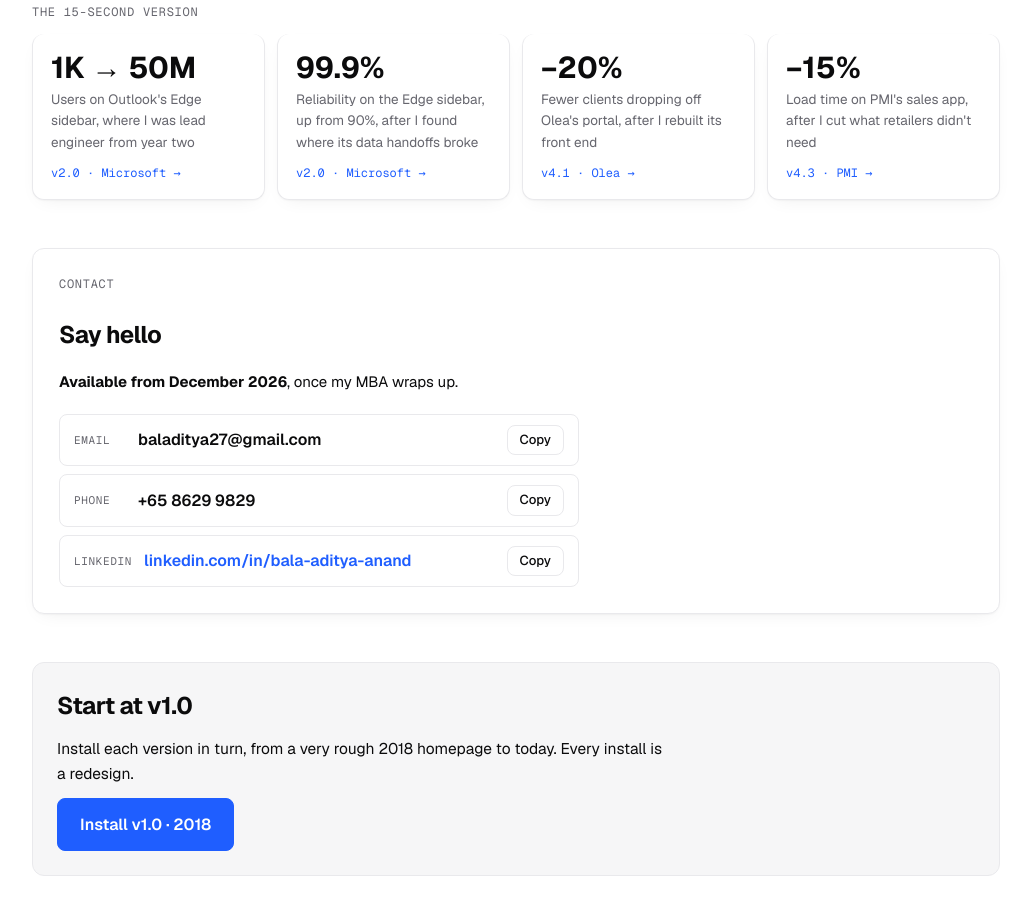
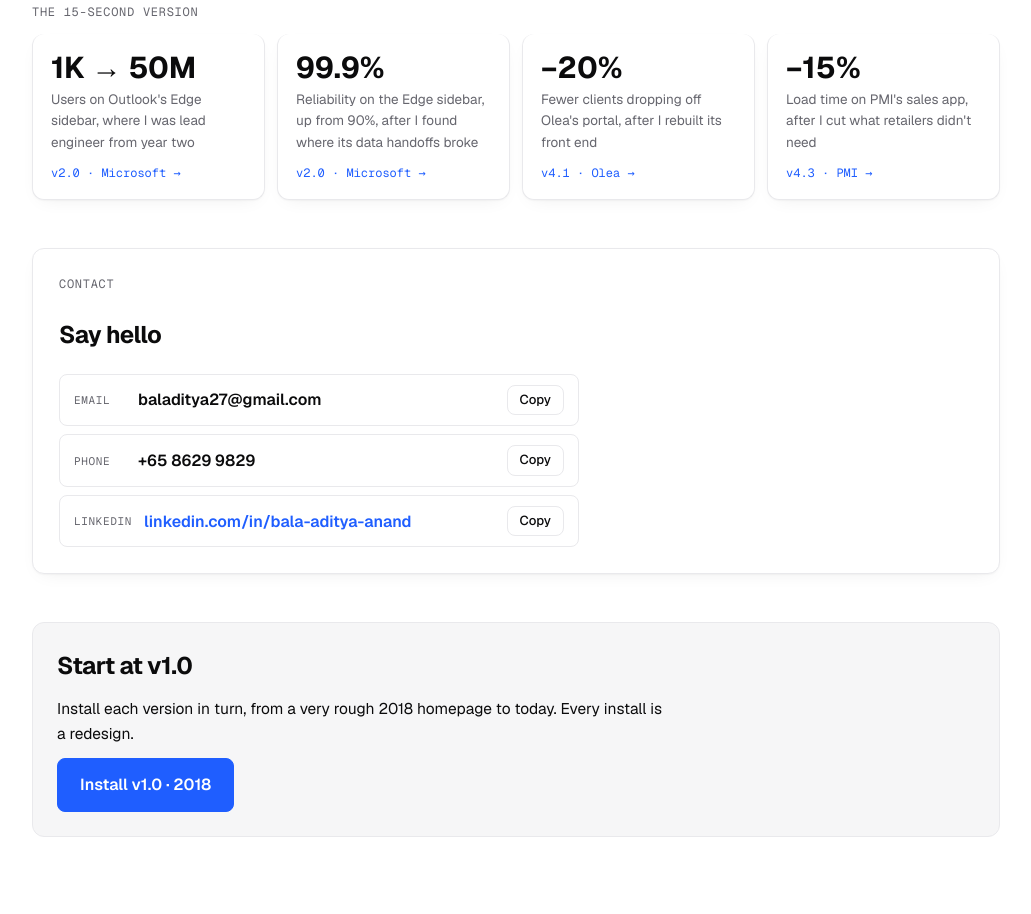
Before and after one commit to Aditya-Anand27/PF, a plain HTML site: page index.html in a window 1280 px wide. Shown: the part 1003-1917 px from the top of the page, without its empty margins (124-1155 px from the left). Drawn offline with nearby package versions, Linux system fonts and the light colour scheme.

Commit message:
Update index.html

```diff
--- a/index.html
+++ b/index.html
@@ -931,7 +931,7 @@ button.frb-nav:hover:not(:disabled){background:var(--soft);color:var(--ink)}
 
   /* ---------- contact, ending, recap ---------- */
   function hello(){
-    return '<section class="box camp hello"><div class="eyebrow">Contact</div><h2>Say hello</h2><p class="avail"><b>Available from December 2026</b>, once my MBA wraps up.</p><div class="contact"><div class="ct"><span class="ct-k">Email</span><span class="ct-v">'+EMAIL+'</span><button class="btn sm" data-copy="'+EMAIL+'">Copy</button></div><div class="ct"><span class="ct-k">Phone</span><span class="ct-v">'+PHONE+'</span><button class="btn sm" data-copy="'+PHONE_RAW+'">Copy</button></div><div class="ct"><span class="ct-k">LinkedIn</span><a class="ct-v ct-a" href="'+LINKEDIN+'" target="_blank" rel="noopener">linkedin.com/in/bala-aditya-anand</a><button class="btn sm" data-copy="'+LINKEDIN+'">Copy</button></div></div></section>';
+    return '<section class="box camp hello"><div class="eyebrow">Contact</div><h2>Say hello</h2><div class="contact"><div class="ct"><span class="ct-k">Email</span><span class="ct-v">'+EMAIL+'</span><button class="btn sm" data-copy="'+EMAIL+'">Copy</button></div><div class="ct"><span class="ct-k">Phone</span><span class="ct-v">'+PHONE+'</span><button class="btn sm" data-copy="'+PHONE_RAW+'">Copy</button></div><div class="ct"><span class="ct-k">LinkedIn</span><a class="ct-v ct-a" href="'+LINKEDIN+'" target="_blank" rel="noopener">linkedin.com/in/bala-aditya-anand</a><button class="btn sm" data-copy="'+LINKEDIN+'">Copy</button></div></div></section>';
   }
   function ending(){
     var last=V[V.length-1];
```
